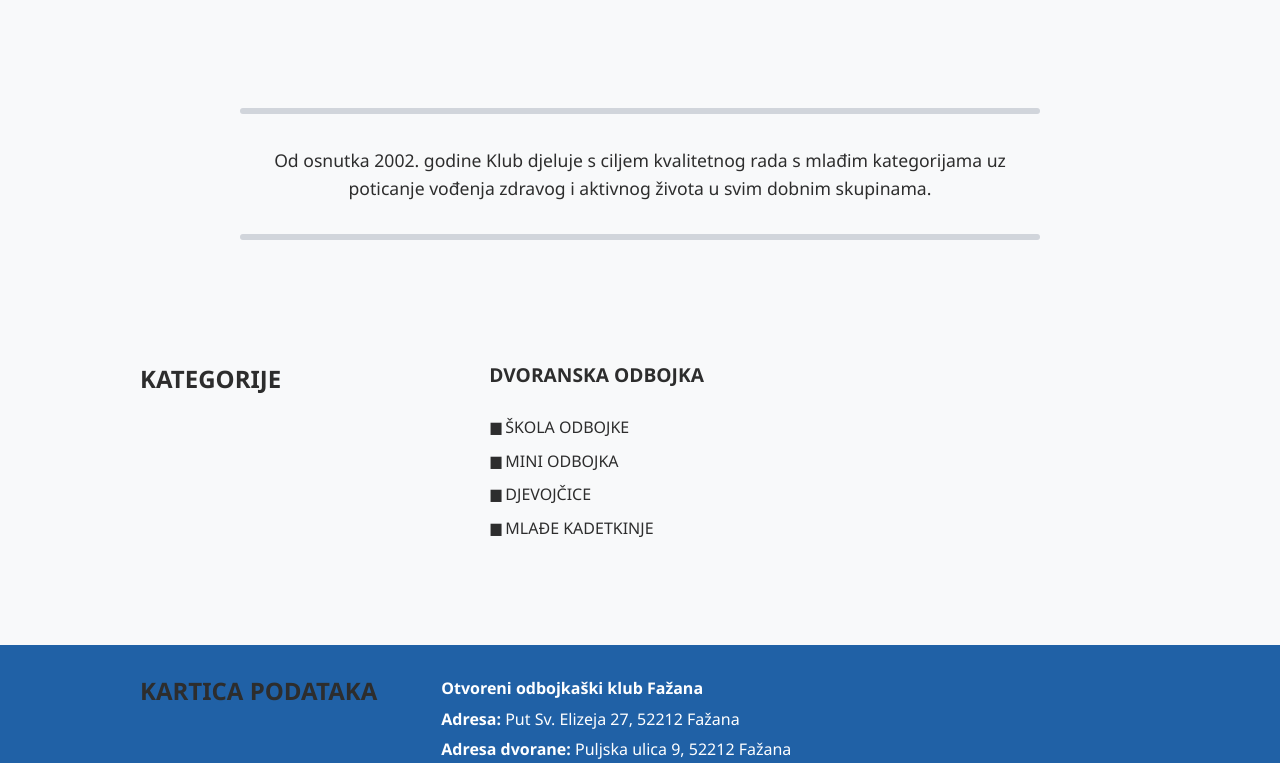
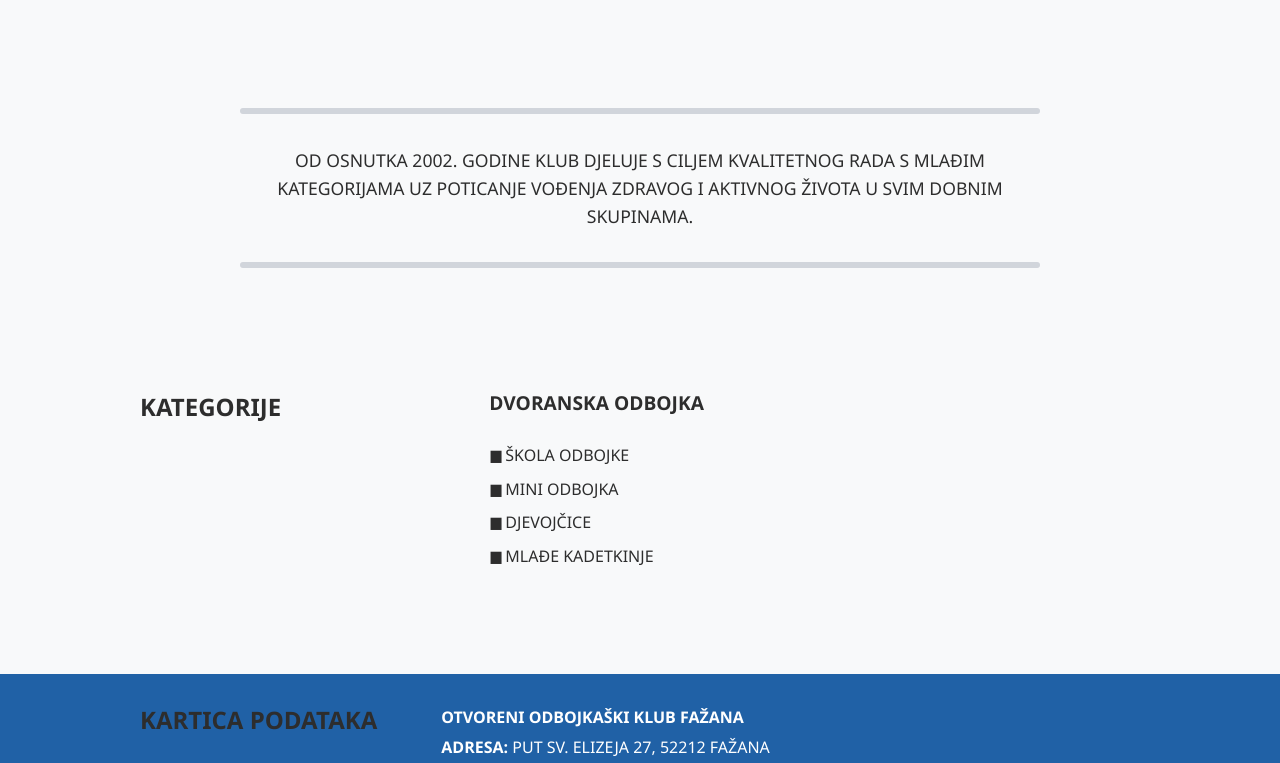
Before and after one commit to tinivanovicdev/ook-fazana-web, a website: page public/index.html in a window 1280 px wide. Shown: the part 450-1213 px from the top of the page. Drawn offline with Linux system fonts and the light colour scheme.

Commit message:
Apply uppercase text transformation globally via CSS
Added global text-transform: uppercase to body element.

This applies to all text across the entire website:
- Navigation menus
- Page titles and headings
- Content text
- Buttons and links
- Form labels and inputs
- Footer text

Benefits:
- Single CSS rule applies everywhere
- No need to modify HTML pages individually
- Consistent uppercase styling across entire site
- Easy to modify or remove in future if needed

```diff
--- a/public/styles.css
+++ b/public/styles.css
@@ -3,6 +3,11 @@
     margin: 0;
     padding: 0;
     box-sizing: border-box;
+}
+
+/* Global uppercase text */
+body {
+    text-transform: uppercase;
 }
 
 body {
```
